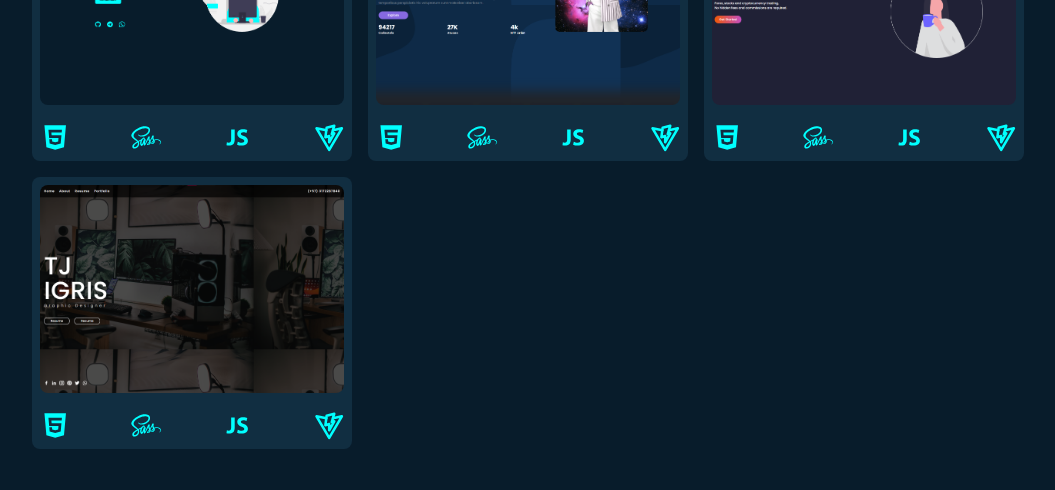
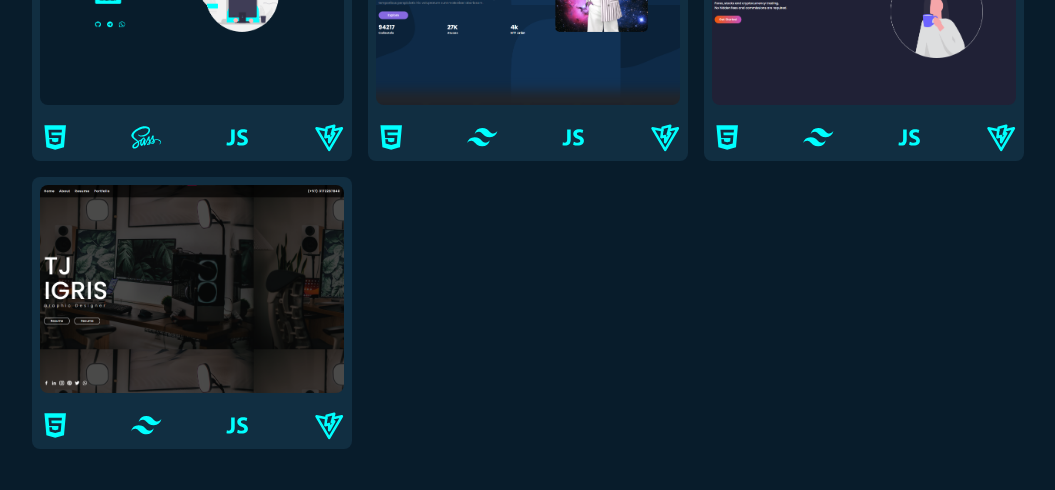
Before and after one commit to TJIGRIS/porfolio, a React (Vite) app: page / in a window 1280 px wide. Shown: the part 1020-1510 px from the top of the page, without its empty margins (112-1167 px from the left). Built offline with nearby package versions, Linux system fonts and the light colour scheme.

Commit message:
terminado los cambios al porfolio

```diff
--- a/src/componentes/porfolio/ProyectosComponente.jsx
+++ b/src/componentes/porfolio/ProyectosComponente.jsx
@@ -1,5 +1,5 @@
-// importar react
-import React from "react";
+// importar react, useState
+import React, { useState } from "react";
 
 // importar motion de framer motion para las animaciones
 import { motion } from "framer-motion";
@@ -11,11 +11,15 @@ import { animacionApararicion } from "../../assets/FramerMotion/animaciones";
 import { DiHtml5, DiSass, DiJavascript1, DiGithubBadge } from "react-icons/di";
 import { TbBrandVite } from "react-icons/tb";
 import { CgWebsite } from "react-icons/cg";
+import { SiTailwindcss } from "react-icons/si";
 
 // importar imagenes
 import imgMientras from "../../assets/imagenes/segundoProyecto.png";
 
-export const ProyectosComponente = ({ imagen, urlWeb, urlGit }) => {
+export const ProyectosComponente = ({ imagen, urlWeb, urlGit, HTML, SCSS, TAILWIND, JAVASCRIPT, VITE }) => {
+
+  const [html, setHtml] = useState(false);
+
   return (
     <article className="porfolio__proyectos-web rela">
       {/* imagen del proyecto */}
@@ -35,10 +39,11 @@ export const ProyectosComponente = ({ imagen, urlWeb, urlGit }) => {
 
       {/* herramientas usadas en el proyecto */}
       <div className="porfolio__proyectos-web-info">
-        <DiHtml5 className="icon" />
-        <DiSass className="icon" />
-        <DiJavascript1 className="icon" />
-        <TbBrandVite className="icon" />
+        {HTML === "html" ? <DiHtml5 className="icon" /> : null}
+        {SCSS === "scss" ? <DiSass className="icon" /> : null}
+        {TAILWIND === "tailwind" ? <SiTailwindcss className="icon" /> : null}
+        {JAVASCRIPT === "javascript" ? <DiJavascript1 className="icon" /> : null}
+        {VITE === "vite" ? <TbBrandVite className="icon" /> : null}
       </div>
 
       <motion.span
--- a/src/paginas/Portfolio.jsx
+++ b/src/paginas/Portfolio.jsx
@@ -32,7 +32,7 @@ export const Portfolio = () => {
       <div className="porfolio__proyectos">
         {
           proyectosPortfolio.map(item => (
-            <ProyectosComponente key={item.id} imagen={item.img} urlWeb={item.urlWeb} urlGit={item.urlGit}/>
+            <ProyectosComponente key={item.id} imagen={item.img} urlWeb={item.urlWeb} urlGit={item.urlGit} HTML={item.herramientas.html} SCSS={item.herramientas.scss} TAILWIND={item.herramientas.tailwind} JAVASCRIPT={item.herramientas.javascript} VITE={item.herramientas.vite} />
           ))
         }
       </div>
```
